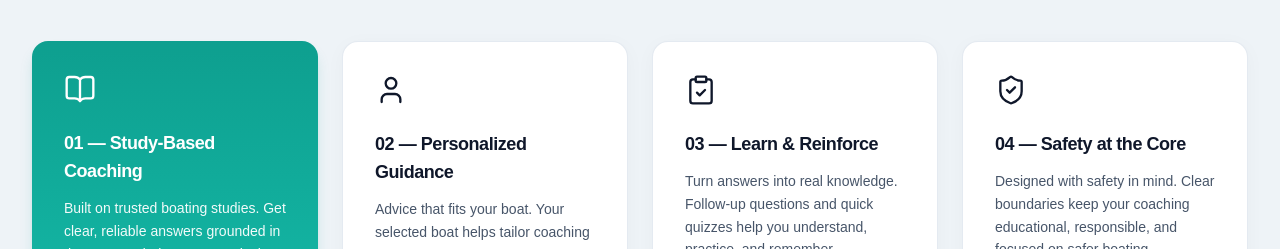
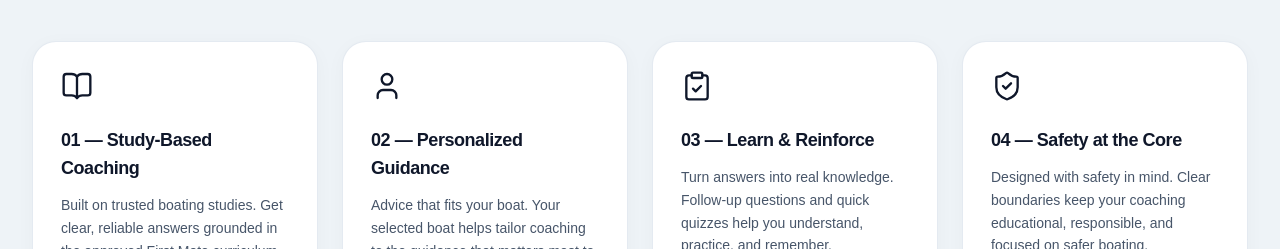
Before and after one commit to umairamjadnxthatch/first-mate-web, a Next.js app: page /about in a window 1280 px wide. Shown: the part 703-952 px from the top of the page. Built offline with nearby package versions, Linux system fonts and the light colour scheme.

Commit message:
fixed hover effect of aboutfeature

```diff
--- a/components/about/AboutFeatures.tsx
+++ b/components/about/AboutFeatures.tsx
@@ -7,7 +7,6 @@ const items = [
     title: "Study-Based Coaching",
     description:
       "Built on trusted boating studies. Get clear, reliable answers grounded in the approved First Mate curriculum.",
-    isHighlighted: true,
   },
   {
     number: "02",
@@ -15,7 +14,6 @@ const items = [
     title: "Personalized Guidance",
     description:
       "Advice that fits your boat. Your selected boat helps tailor coaching to the guidance that matters most to you.",
-    isHighlighted: false,
   },
   {
     number: "03",
@@ -23,7 +21,6 @@ const items = [
     title: "Learn & Reinforce",
     description:
       "Turn answers into real knowledge. Follow-up questions and quick quizzes help you understand, practice, and remember.",
-    isHighlighted: false,
   },
   {
     number: "04",
@@ -31,7 +28,6 @@ const items = [
     title: "Safety at the Core",
     description:
       "Designed with safety in mind. Clear boundaries keep your coaching educational, responsible, and focused on safer boating.",
-    isHighlighted: false,
   },
 ];
 
@@ -40,33 +36,21 @@ export default function AboutFeatures() {
     <section className="bg-[#eef3f7] py-14 sm:py-20">
       <div className="mx-auto max-w-7xl px-6 lg:px-8">
         <div className="grid grid-cols-1 gap-6 sm:grid-cols-2 lg:grid-cols-4">
-          {items.map(({ number, icon: Icon, title, description, isHighlighted }) => (
+          {items.map(({ number, icon: Icon, title, description }) => (
             <div
               key={number}
-              className={`flex flex-col justify-start rounded-2xl p-7 sm:p-8 transition-all duration-300 ${
-                isHighlighted
-                  ? "bg-gradient-to-b from-[#0e9f8f] to-[#14b8a6] text-white shadow-lg shadow-[#0d9488]/20"
-                  : "border border-slate-200/90 bg-white text-[#0f172a] shadow-[0_4px_20px_rgba(0,0,0,0.03)] hover:shadow-md"
-              }`}
+              className="group flex flex-col justify-start rounded-3xl border border-slate-200/90 bg-white p-7 text-[#0f172a] shadow-[0_4px_20px_rgba(0,0,0,0.03)] transition-all duration-300 ease-out hover:-translate-y-1.5 hover:border-transparent hover:bg-gradient-to-b hover:from-[#00a896] hover:to-[#00bfa5] hover:text-white hover:shadow-xl hover:shadow-[#00a896]/20"
             >
               <Icon
-                className={`h-8 w-8 shrink-0 ${
-                  isHighlighted ? "text-white" : "text-[#0f172a]"
-                }`}
+                className="h-8 w-8 shrink-0 text-[#0f172a] transition-colors duration-300 ease-out group-hover:text-white"
                 strokeWidth={1.75}
               />
-              <h3
-                className={`mt-6 text-base sm:text-lg font-bold tracking-tight ${
-                  isHighlighted ? "text-white" : "text-[#0f172a]"
-                }`}
-              >
+
+              <h3 className="mt-6 text-base font-bold tracking-tight text-[#0f172a] transition-colors duration-300 ease-out group-hover:text-white sm:text-lg">
                 {number} — {title}
               </h3>
-              <p
-                className={`mt-3 text-xs sm:text-sm leading-relaxed ${
-                  isHighlighted ? "text-white/95" : "text-[#475569]"
-                }`}
-              >
+
+              <p className="mt-3 text-xs leading-relaxed text-[#475569] transition-colors duration-300 ease-out group-hover:text-white/90 sm:text-sm">
                 {description}
               </p>
             </div>
```
